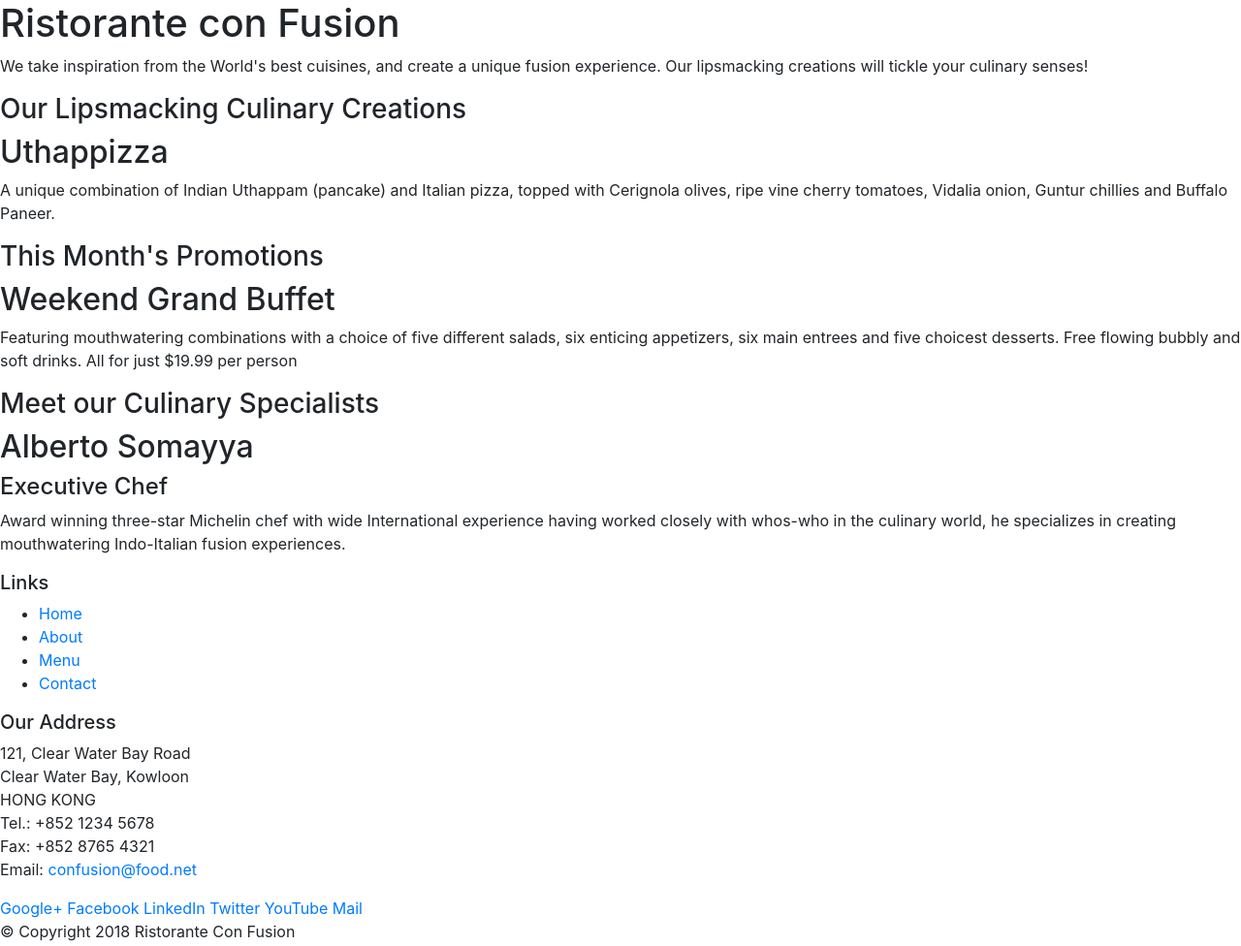
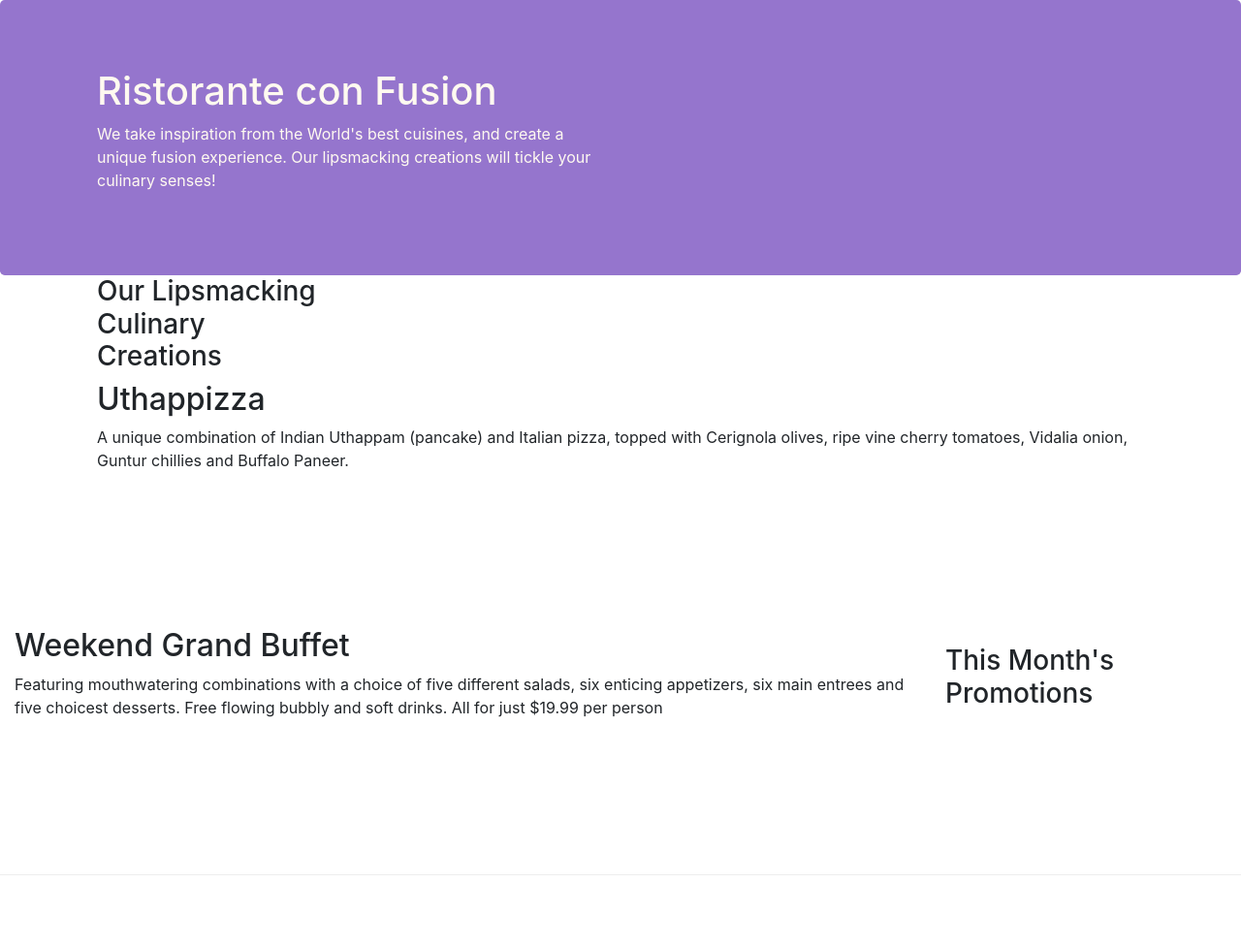
Before and after one commit to lijindanieljoseph/ldjgit, a website: page index.html in a window 1280 px wide. Shown: the top 976 px of the page at 97% size. Drawn offline with nearby package versions, Linux system fonts and the light colour scheme.

Commit message:
bootstrap grid 2

```diff
--- /dev/null
+++ b/css/styles.css
@@ -0,0 +1,28 @@
+.row-header{
+  margin:0px auto;
+  padding:0px;
+}
+
+.row-content {
+  margin:0px auto;
+  padding: 50px 0px 50px 0px;
+  border-bottom: 1px ridge;
+  min-height:400px;
+}
+
+.footer{
+  background-color: #D1C4E9;
+  margin:0px auto;
+  padding: 20px 0px 20px 0px;
+}
+.jumbotron {
+  padding:70px 30px 70px 30px;
+  margin:0px auto;
+  background: #9575CD ;
+  color:floralwhite;
+}
+
+address{
+  font-size:80%;
+  margin:0px;
+  color:#0f0f0f;
--- a/index.html
+++ b/index.html
@@ -9,51 +9,52 @@
 
     <!-- Bootstrap CSS -->
     <link rel="stylesheet" href="node_modules/bootstrap/dist/css/bootstrap.min.css">
+    <link href="css/styles.css" rel="stylesheet">
     <title>Ristorante Con Fusion</title>
 </head>
 
 <body>
 
-    <header>
-        <div>
-            <div>
-                <div>
+    <header class="jumbotron">
+        <div class="container ">
+            <div class="row row-header">
+                <div class="col-12 col-sm-6">
                     <h1>Ristorante con Fusion</h1>
                     <p>We take inspiration from the World's best cuisines, and create a unique fusion experience. Our lipsmacking creations will tickle your culinary senses!</p>
                 </div>
-                <div>
+                <div class="col-12 col-sm">
                 </div>
             </div>
         </div>
     </header>
 
-    <div>
-        <div>
-            <div>
+    <div class="container"
+        <div class="row row-content align-items-center">
+            <div class="col-12 col-sm-4 order-sm-last col-md-3">
                 <h3>Our Lipsmacking Culinary Creations</h3>
             </div>
-            <div>
+            <div class="col col-sm order-sm-first col-md">
                 <h2>Uthappizza</h2>
                 <p>A unique combination of Indian Uthappam (pancake) and Italian pizza, topped with Cerignola olives, ripe vine cherry tomatoes, Vidalia onion, Guntur chillies and Buffalo Paneer.</p>
             </div>
         </div>
 
 
-        <div>
-            <div>
+        <div class="row row-content align-items-center">
+            <div class="col-12 col-sm-4 order-sm-last col-md-3">
                 <h3>This Month's Promotions</h3>
             </div>
-            <div>
+            <div class="col col-sm order-sm-first col-md">
                 <h2>Weekend Grand Buffet</h2>
                 <p>Featuring mouthwatering combinations with a choice of five different salads, six enticing appetizers, six main entrees and five choicest desserts. Free flowing bubbly and soft drinks. All for just $19.99 per person </p>
             </div>
         </div>
 
-        <div>
-            <div>
+        <div class="row row-content align-items-center">
+            <div class="col-12 col-sm-4 order-sm-last col-md-3">
                 <h3>Meet our Culinary Specialists</h3>
             </div>
-            <div>
+            <div class="col col-sm order-sm-first col-md">
                 <h2>Alberto Somayya</h2>
                 <h4>Executive Chef</h4>
                 <p>Award winning three-star Michelin chef with wide International experience having worked closely with whos-who in the culinary world, he specializes in creating mouthwatering Indo-Italian fusion experiences. </p>
@@ -61,19 +62,19 @@
         </div>
     </div>
 
-    <footer>
-        <div>
-            <div>
-                <div>
+    <footer class="footer">
+        <div class="container">
+            <div class="row">
+                <div class="col-4 offset-1 col-sm-2">
                     <h5>Links</h5>
-                    <ul>
+                    <ul class="list-unstyled">
                         <li><a href="#">Home</a></li>
                         <li><a href="#">About</a></li>
                         <li><a href="#">Menu</a></li>
                         <li><a href="#">Contact</a></li>
                     </ul>
                 </div>
-                <div>
+                <div class="col-7 col-sm-5">
                     <h5>Our Address</h5>
                     <address>
 		              121, Clear Water Bay Road<br>
@@ -84,8 +85,8 @@
 		              Email: <a href="mailto:confusion@food.net">confusion@food.net</a>
 		           </address>
                 </div>
-                <div>
-                    <div>
+                <div class="col-12 col-sm-4 align-self-cente">
+                    <div class="col-auto text-center">
                         <a href="http://google.com/+">Google+</a>
                         <a href="http://www.facebook.com/profile.php?id=">Facebook</a>
                         <a href="http://www.linkedin.com/in/">LinkedIn</a>
@@ -95,8 +96,8 @@
                     </div>
                 </div>
            </div>
-           <div>
-                <div>
+           <div class="row justify-content-center">
+               <div class="col-auto">
                     <p>© Copyright 2018 Ristorante Con Fusion</p>
                 </div>
            </div>
```
